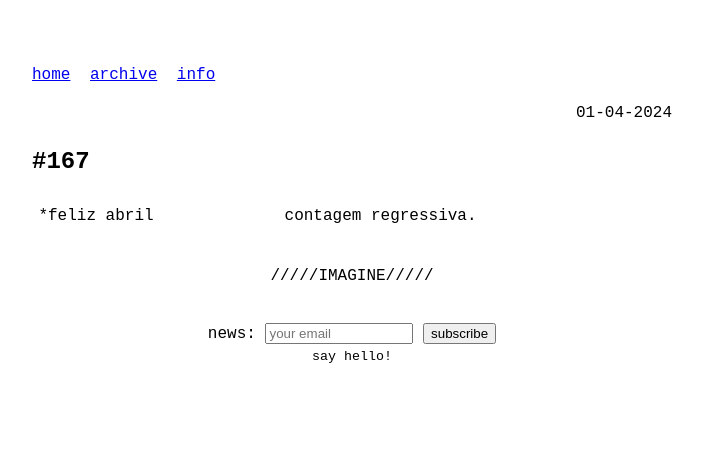
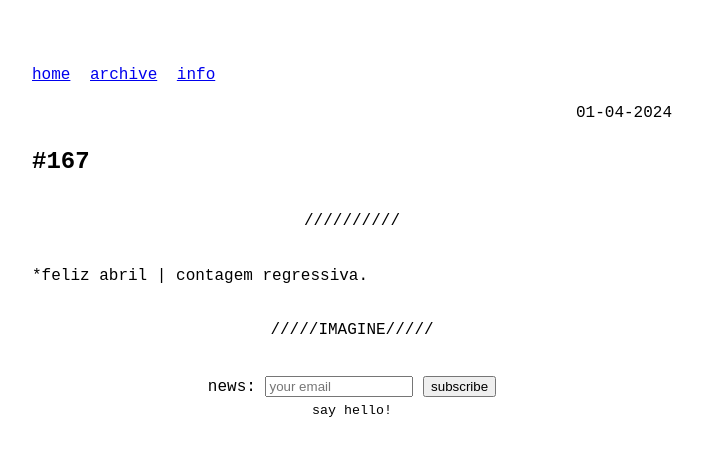
Before and after one commit to odaniloluna/odaniloluna.github.io, a Jekyll site: the page built from _posts/2024-04-01-#167.md, in a window 1280 px wide. Shown: the top 456 px of the page, without its empty margins (288-991 px from the left). Built offline with Jekyll 4.4.1, drawn with Linux system fonts in a browser that asks for light colours; our own code applies the rules of GitHub Pages for plain Markdown files; part of the change alters nothing that is shown.

Commit message:
Update 2024-04-01-#167.md

```diff
--- a/_posts/2024-04-01-#167.md
+++ b/_posts/2024-04-01-#167.md
@@ -1,2 +1,8 @@
-
+---
+layout: post
+title: #167
+slug: #167
+---
+---
+<p class="description" style="text-align: justify;">
 *feliz abril | contagem regressiva.
```
